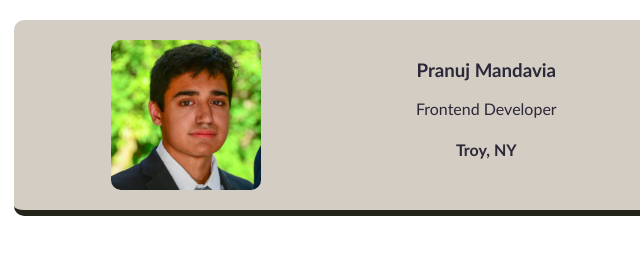
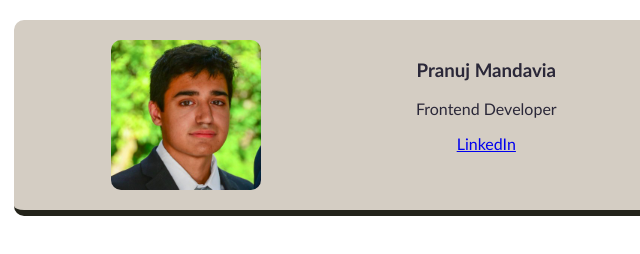
Before and after one commit to pranujm/animated-business-card, a website built with Vite: page animated-business-card/index.html in a window 1280 px wide. Shown: the full height of the page, 306-946 px from the left. Built offline with nearby package versions, Linux system fonts and the light colour scheme.

Commit message:
Update index.html

```diff
--- a/animated-business-card/index.html
+++ b/animated-business-card/index.html
@@ -12,7 +12,10 @@
         <div class="txt">
             <h3>Pranuj Mandavia</h3>
             <p>Frontend Developer</p>
-            <h4>Troy, NY</h4>
+            <p>
+                <a href="https://www.linkedin.com/in/pranuj-mandavia-5128a7281" target="_blank"
+                >LinkedIn</a>
+            </p>
         </div>
     </div>
 </body>
```
